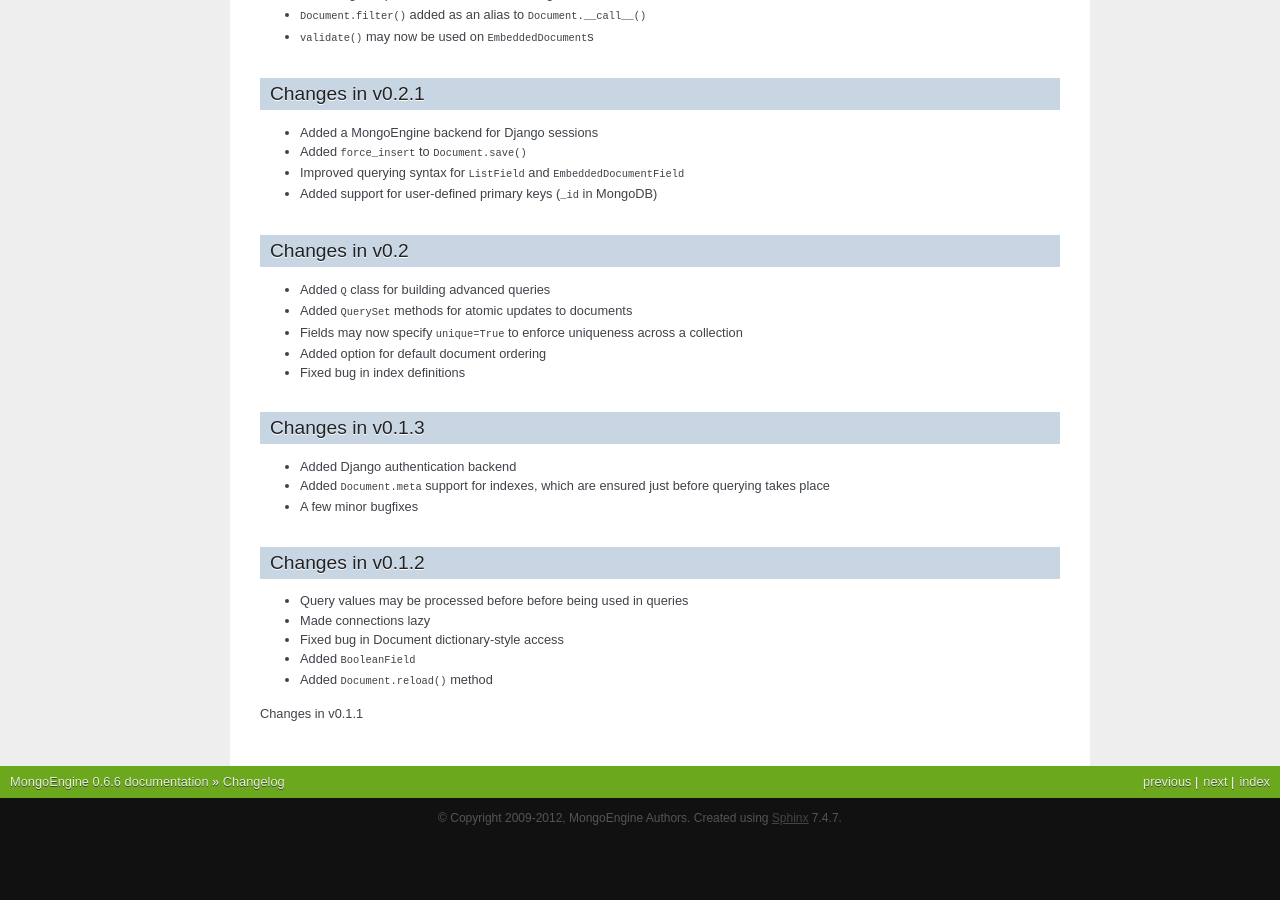
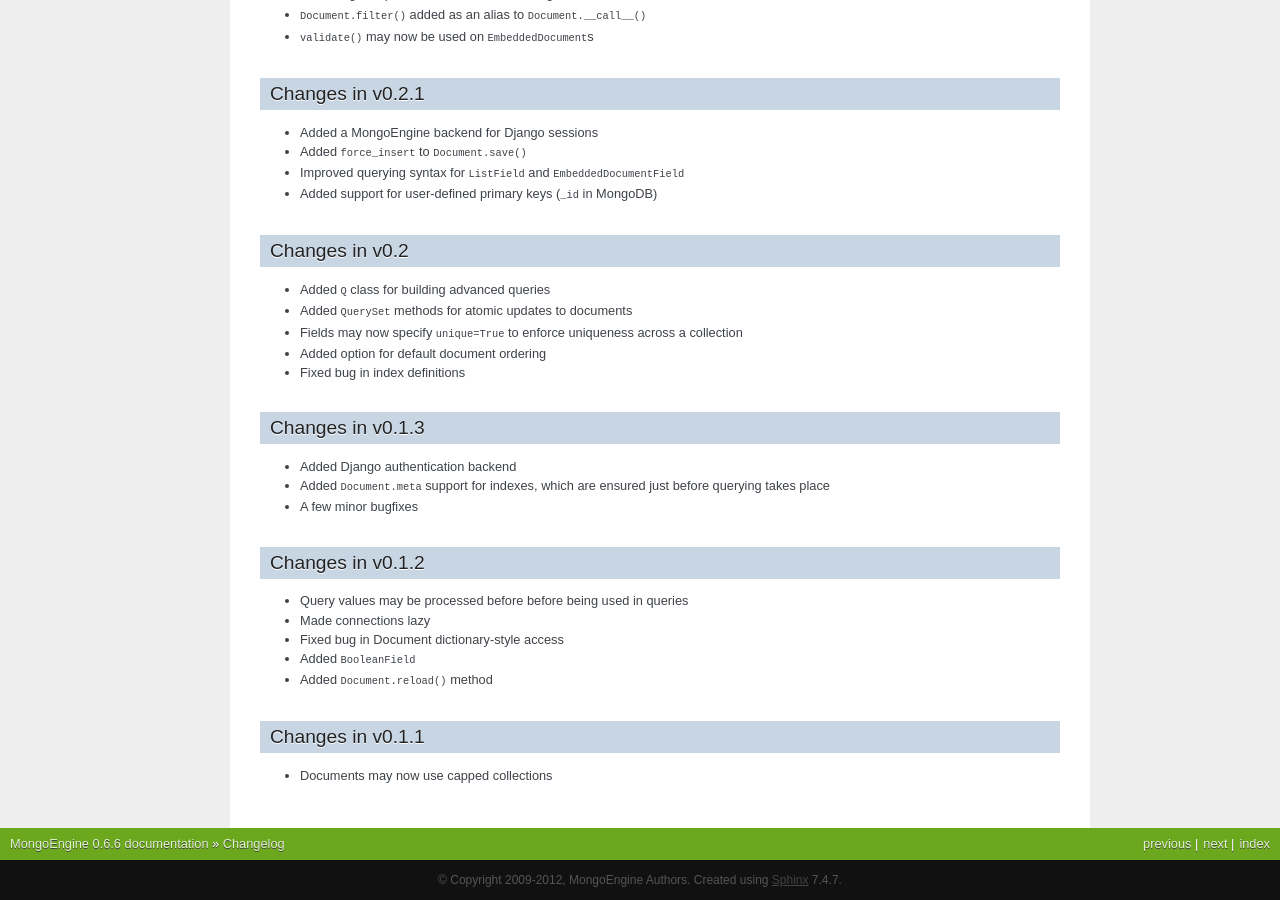
Before and after one commit to MongoEngine/mongoengine, a Sphinx documentation site: the page built from docs/changelog.rst, in a window 1280 px wide and 900 px high, scrolled down 4837 px. Built offline with Sphinx 7.4.7, drawn with Linux system fonts in a browser that asks for light colours; before the commit the page ends 5675 px from its top, so only the background shows below that.

Commit message:
Updated changelog

```diff
--- a/docs/changelog.rst
+++ b/docs/changelog.rst
@@ -283,3 +283,5 @@ Changes in v0.1.2
 
 
 Changes in v0.1.1
+=================
+- Documents may now use capped collections
```
